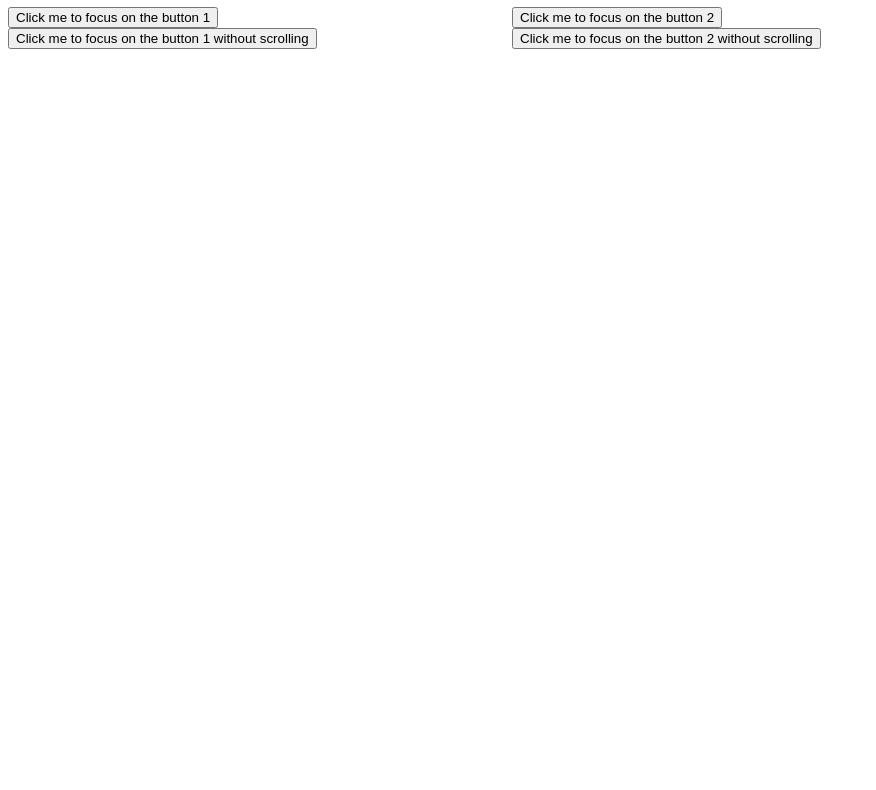
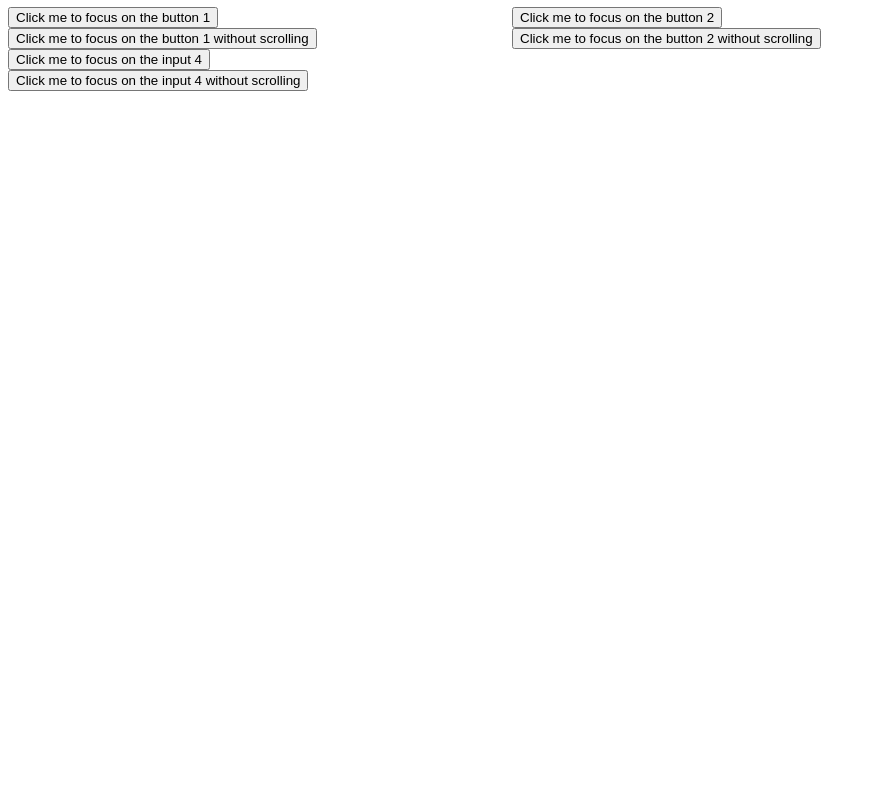
Before and after one commit to calvellido/focus-options-polyfill, a website: page index.html in a window 1280 px wide. Shown: the part 73-863 px from the top of the page, without its empty margins (0-876 px from the left). Drawn offline with Linux system fonts and the light colour scheme.

Commit message:
Adds a failing test case for Safari on iOS

```diff
--- a/index.html
+++ b/index.html
@@ -8,6 +8,7 @@
 <head>
 	<meta charset="utf-8">
 	<meta http-equiv="X-UA-Compatible" content="IE=edge">
+	<meta name="viewport" content="width=device-width">
 	<title>focus-options-polyfill</title>
 
 	<script src="./index.js"></script>
@@ -27,8 +28,20 @@
 			Click me to focus on the button 1 without scrolling
 		</button>
 
+		<div>
+			<button type="button" onclick="focusScrollMethod('focusable-input-1')">
+				Click me to focus on the input 4
+			</button>
+			<button type="button" onclick="focusNoScrollMethod('focusable-input-1')">
+				Click me to focus on the input 4 without scrolling
+			</button>
+		</div>
+
 		<div class="container">
 			<button type="button" id="focusable-button-1" style="margin-top: 1500px;">Button 1</button>
+
+			<!-- The font size needs to be over 16px to stop zooming on iOS -->
+			<input type="text" id="focusable-input-1" style="margin-top: 1500px; font-size: 24px;">
 		</div>
 
 	</article>
```
